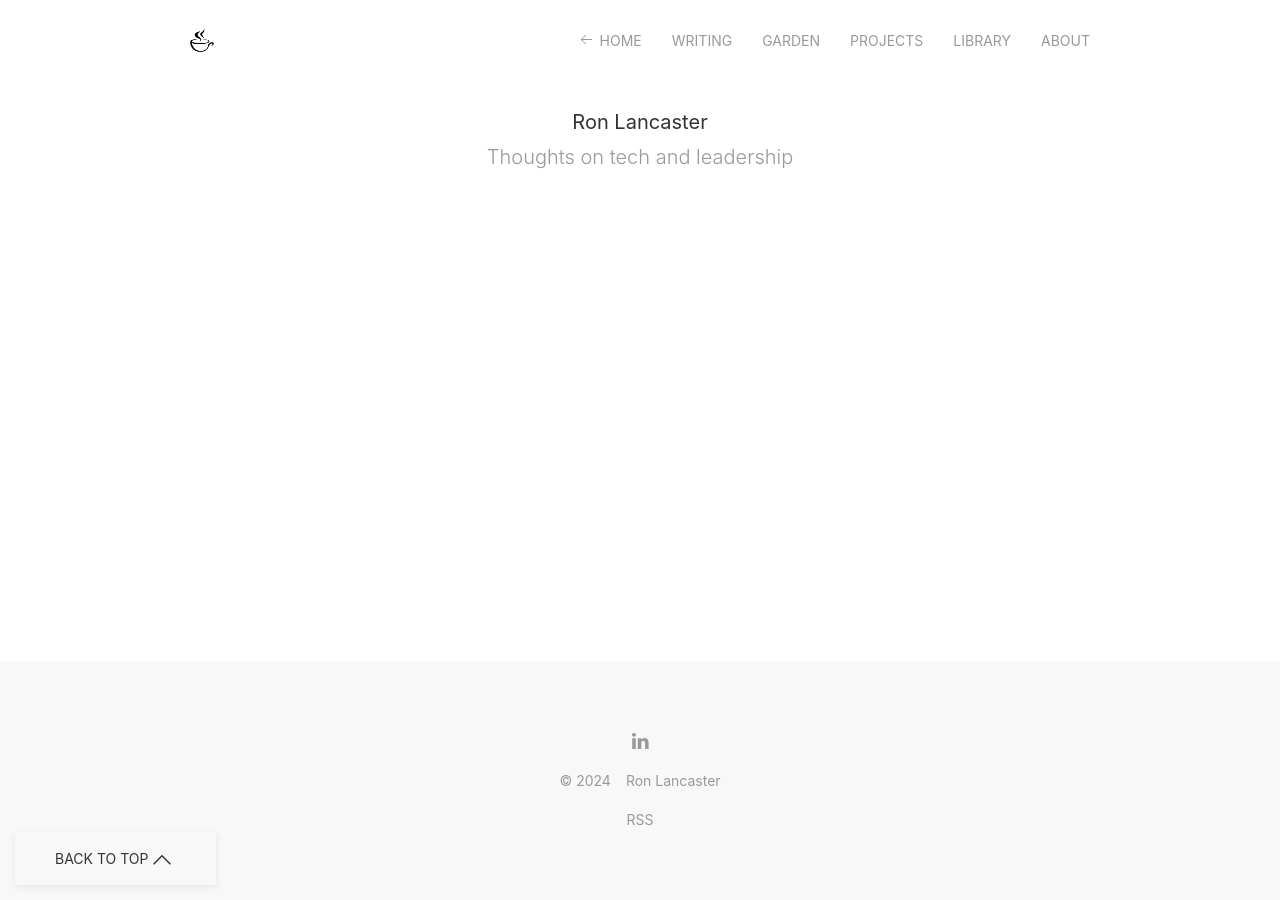
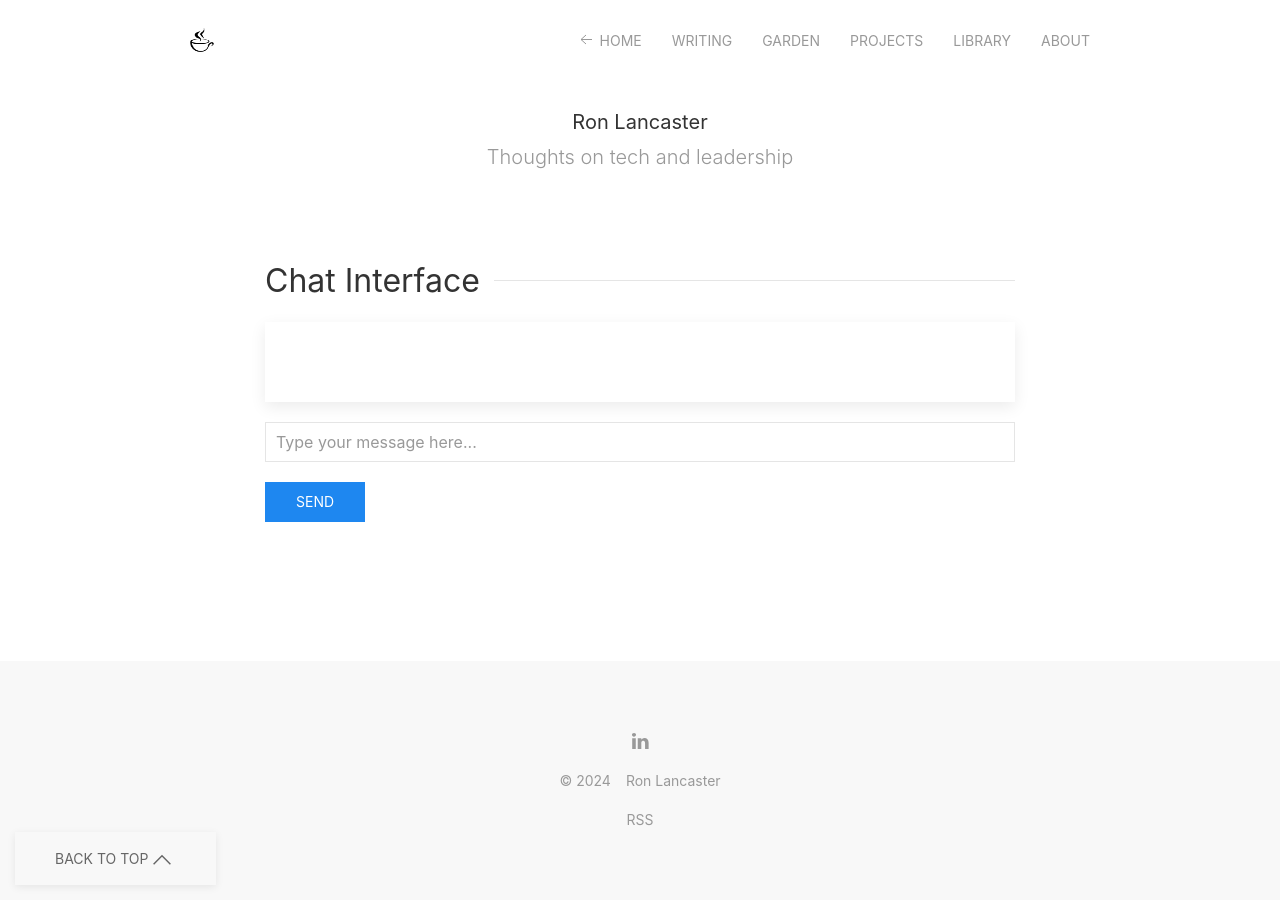
Before and after one commit to nyvyn/nyvyn.github.io, a Jekyll site: the page built from _projects/chat.markdown, in a window 1280 px wide. Built offline with Jekyll 4.4.1, drawn with Linux system fonts in a browser that asks for light colours; nearby versions of some CDN libraries.

Commit message:
feat: Add simple chat interface with UIkit styling and functionality

```diff
--- a/_projects/chat.markdown
+++ b/_projects/chat.markdown
@@ -4,6 +4,24 @@ title: In-browser Chat
 description: Demonstration of local browser model chat
 date: 2025-01-16
 ---
+
+<!-- UIkit CSS -->
+<link rel="stylesheet" href="https://cdn.jsdelivr.net/npm/uikit@3.6.16/dist/css/uikit.min.css" />
+
+<!-- UIkit JS -->
+<script src="https://cdn.jsdelivr.net/npm/uikit@3.6.16/dist/js/uikit.min.js"></script>
+<script src="https://cdn.jsdelivr.net/npm/uikit@3.6.16/dist/js/uikit-icons.min.js"></script>
+
+<div class="uk-container uk-margin-top">
+    <h2 class="uk-heading-line"><span>Chat Interface</span></h2>
+    <div id="chat-display" class="uk-card uk-card-default uk-card-body uk-margin"></div>
+    <form id="chat-form" class="uk-form-stacked">
+        <div class="uk-margin">
+            <input class="uk-input" type="text" id="user-input" placeholder="Type your message here...">
+        </div>
+        <button class="uk-button uk-button-primary" type="submit">Send</button>
+    </form>
+</div>
 
 <script type="module">
 import { pipeline } from "https://cdn.jsdelivr.net/npm/@huggingface/transformers@3.0.0";
@@ -23,5 +41,26 @@ const messages = [
 
 // Generate a response
 const output = await generator(messages, { max_new_tokens: 128 });
-console.log(output[0].generated_text.at(-1).content);
+document.getElementById('chat-form').addEventListener('submit', async (event) => {
+    event.preventDefault();
+    const userInput = document.getElementById('user-input').value;
+    if (userInput.trim() === '') return;
+
+    // Display user message
+    const chatDisplay = document.getElementById('chat-display');
+    chatDisplay.innerHTML += `<div class="uk-alert-primary" uk-alert>${userInput}</div>`;
+
+    // Add user message to messages
+    messages.push({ role: "user", content: userInput });
+
+    // Generate a response
+    const output = await generator(messages, { max_new_tokens: 128 });
+    const response = output[0].generated_text.at(-1).content;
+
+    // Display assistant response
+    chatDisplay.innerHTML += `<div class="uk-alert-success" uk-alert>${response}</div>`;
+
+    // Clear input field
+    document.getElementById('user-input').value = '';
+});
 </script>
```
